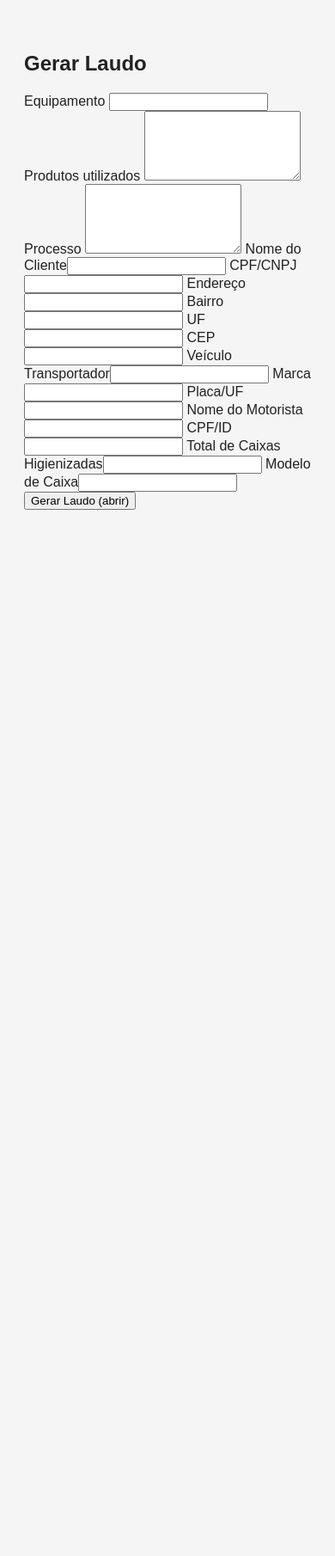
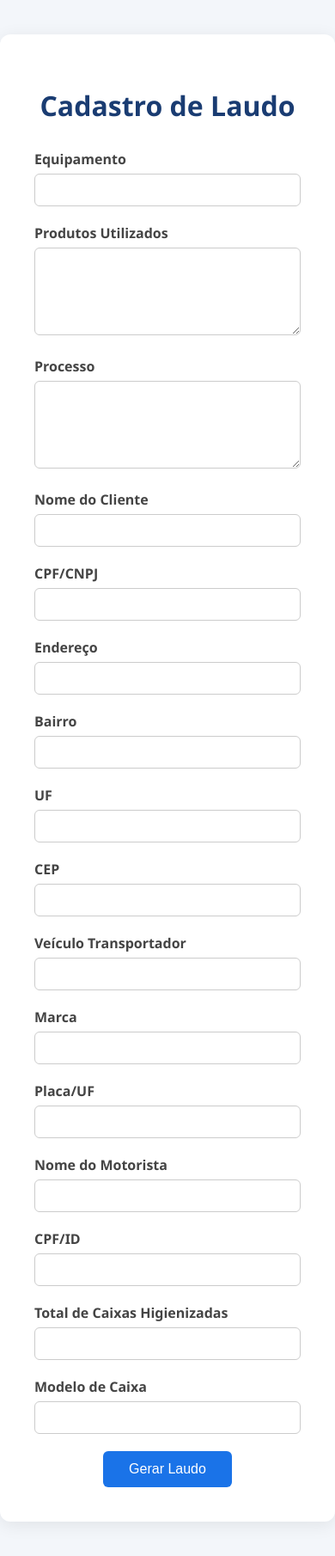
Before and after one commit to deciusmotta/laudo, a Flask app: page / in a window 390 px wide. Shown: the whole page at 86% size. Before the commit the page ends 593 px from the top, so only its background shows below. Run offline with Flask 3, Linux system fonts and the light colour scheme.

Commit message:
Alterações incluídas:
Campos Produtos Utilizados e Processo agora são textarea (suportam múltiplas linhas).

Texto “Contagem, DD/MM/YYYY” adicionado automaticamente acima do código de barras.

Erro jinja2.exceptions.TemplateAssertionError: No filter named 'nl2br' corrigido.

Formulário redesenhado com visual moderno, organizado e responsivo.

PDF gerado sem duplicação de campos — idêntico ao HTML renderizado.

```diff
--- a/app.py
+++ b/app.py
@@ -1,4 +1,4 @@
-from flask import Flask, render_template, request, send_file, flash
+from flask import Flask, render_template, request, send_file
 import os, io, json, base64, datetime, requests
 from weasyprint import HTML
 from barcode import Code128
@@ -6,6 +6,11 @@ from barcode.writer import ImageWriter
 
 app = Flask(__name__)
 app.secret_key = os.environ.get("FLASK_SECRET", "replace-me")
+
+@app.template_filter('nl2br')
+def nl2br(value):
+    """Converte quebras de linha em <br>."""
+    return value.replace('\n', '<br>') if value else ''
 
 GITHUB_REPO = os.environ.get("GITHUB_REPO", "deciusmotta/laudo")
 GITHUB_FILE = os.environ.get("GITHUB_FILE", "laudos.json")
@@ -26,7 +31,6 @@ def update_remote_json(new_json, message="Atualiza contador de laudos"):
     if not GITHUB_TOKEN:
         return False, "Missing token"
     url = f"{GITHUB_API}/repos/{GITHUB_REPO}/contents/{GITHUB_FILE}"
-    # get sha if exists
     r = requests.get(url, headers={"Authorization": f"token {GITHUB_TOKEN}"}, timeout=10)
     sha = r.json().get("sha") if r.status_code == 200 else None
     content_b64 = base64.b64encode(json.dumps(new_json, ensure_ascii=False, indent=2).encode("utf-8")).decode("utf-8")
@@ -40,10 +44,7 @@ def get_next_number():
     data = get_remote_json()
     last = int(data.get("ultimo_numero", 0))
     new = last + 1
-    ok, resp = update_remote_json({"ultimo_numero": new}, message=f"Incrementa laudo {new}")
-    if not ok:
-        # still return new number locally if update failed
-        return new
+    update_remote_json({"ultimo_numero": new}, message=f"Incrementa laudo {new}")
     return new
 
 @app.route("/", methods=["GET","POST"])
@@ -59,7 +60,6 @@ def index():
             "data_validade": validade.strftime("%d/%m/%Y"),
             **form
         }
-        # generate barcode base64 (small height)
         buffer = io.BytesIO()
         Code128(str(numero), writer=ImageWriter()).write(buffer, {"module_height": 8.0, "font_size": 0, "text_distance": 0})
         dados["barcode"] = base64.b64encode(buffer.getvalue()).decode("utf-8")
@@ -68,21 +68,17 @@ def index():
 
 @app.route("/pdf", methods=["POST"])
 def gerar_pdf():
-    # Render same HTML used for preview and convert to PDF (prevents duplication)
     dados = request.form.to_dict()
-    # ensure date fields
     if "data_geracao" not in dados:
         hoje = datetime.date.today()
         validade = hoje + datetime.timedelta(days=15)
         dados["data_geracao"] = hoje.strftime("%d/%m/%Y")
         dados["data_validade"] = validade.strftime("%d/%m/%Y")
     if "barcode" not in dados or not dados.get("barcode"):
-        # regenerate barcode
         buffer = io.BytesIO()
         Code128(str(dados.get("numero_laudo","")), writer=ImageWriter()).write(buffer, {"module_height": 8.0, "font_size": 0, "text_distance": 0})
         dados["barcode"] = base64.b64encode(buffer.getvalue()).decode("utf-8")
     html = render_template("laudo_template.html", dados=dados)
-    # WeasyPrint render: ensure same HTML => no duplicated content
     pdf = HTML(string=html).write_pdf()
     return send_file(io.BytesIO(pdf), mimetype="application/pdf", as_attachment=True, download_name=f"Laudo_{dados.get('numero_laudo','0')}.pdf")
 
--- a/static/css/style.css
+++ b/static/css/style.css
@@ -1,18 +1,70 @@
-body { font-family: Arial, sans-serif; background:#f5f5f5; color:#222; }
-.container { max-width: 900px; margin: 20px auto; padding: 20px; }
-.header { text-align:center; }
-.logo { width:140px; display:block; margin:0 auto 8px; }
-h1 { margin:0; font-size:18px; letter-spacing:0.6px; }
-.meta { display:flex; justify-content:space-between; margin-top:12px; align-items:center;}
-.content { background:#fff; padding:16px; border-radius:8px; margin-top:12px; }
-/* table */
-table.info { width:100%; border-collapse:collapse; margin-top:10px; }
-table.info td { border:1px solid #e6e6e6; padding:8px; vertical-align:top; font-size:13px; }
-/* small print */
-.norma { font-size:13px; margin-top:12px; }
-.barcode { display:block; margin:10px auto; height:36px; }
-/* PDF print settings */
-@page { size: A4; margin: 18mm; }
-.laudo, .laudo table, .laudo h3 { page-break-inside: avoid; }
-/* ensure no header/foot repeated */
-header { position: static; }
+
+body {
+  font-family: 'Segoe UI', Tahoma, Geneva, Verdana, sans-serif;
+  background: #f3f6fa;
+  color: #333;
+  margin: 0;
+  padding: 0;
+}
+.container {
+  max-width: 1000px;
+  margin: 40px auto;
+  background: #fff;
+  padding: 40px;
+  border-radius: 12px;
+  box-shadow: 0 4px 20px rgba(0,0,0,0.08);
+}
+h1 {
+  text-align: center;
+  margin-bottom: 30px;
+  color: #1a3c72;
+}
+.form-grid {
+  display: grid;
+  grid-template-columns: 1fr 1fr;
+  gap: 20px;
+}
+.form-grid .full {
+  grid-column: 1 / 3;
+  text-align: center;
+}
+label {
+  font-weight: 600;
+  color: #444;
+  margin-bottom: 6px;
+  display: block;
+}
+input, textarea {
+  width: 100%;
+  padding: 10px;
+  border: 1px solid #ccc;
+  border-radius: 6px;
+  font-size: 14px;
+  box-sizing: border-box;
+  transition: border-color 0.2s, box-shadow 0.2s;
+}
+input:focus, textarea:focus {
+  border-color: #1a73e8;
+  box-shadow: 0 0 5px rgba(26,115,232,0.3);
+  outline: none;
+}
+textarea {
+  resize: vertical;
+}
+.btn-primary {
+  background: #1a73e8;
+  color: #fff;
+  border: none;
+  padding: 12px 30px;
+  border-radius: 6px;
+  font-size: 16px;
+  cursor: pointer;
+  transition: background 0.3s;
+}
+.btn-primary:hover {
+  background: #155ab6;
+}
+@media (max-width: 768px) {
+  .form-grid { grid-template-columns: 1fr; }
+  .form-grid .full { grid-column: 1; }
+}
--- a/templates/base.html
+++ b/templates/base.html
@@ -4,7 +4,7 @@
     <meta charset="utf-8">
     <meta name="viewport" content="width=device-width, initial-scale=1">
     <title>Laudos - Master</title>
-    <link href="{{ url_for('static', filename='css/style.css') }}" rel="stylesheet">
+    <link rel="stylesheet" href="{{ url_for('static', filename='css/style.css') }}">
   </head>
   <body>
     <div class="container">
--- a/templates/index.html
+++ b/templates/index.html
@@ -1,28 +1,25 @@
 {% extends "base.html" %}
 {% block content %}
-<div class="form-wrap">
-  <h2>Gerar Laudo</h2>
-  <form method="post">
-    <label>Equipamento</label>
-    <input type="text" name="equipamento" required>
-    <label>Produtos utilizados</label>
-    <textarea name="produtos_utilizados" rows="5"></textarea>
-    <label>Processo</label>
-    <textarea name="processo" rows="5"></textarea>
-    <label>Nome do Cliente</label><input type="text" name="nome_cliente">
-    <label>CPF/CNPJ</label><input type="text" name="cpf_cnpj">
-    <label>Endereço</label><input type="text" name="endereco">
-    <label>Bairro</label><input type="text" name="bairro">
-    <label>UF</label><input type="text" name="uf">
-    <label>CEP</label><input type="text" name="cep">
-    <label>Veículo Transportador</label><input type="text" name="veiculo">
-    <label>Marca</label><input type="text" name="marca">
-    <label>Placa/UF</label><input type="text" name="placa">
-    <label>Nome do Motorista</label><input type="text" name="motorista">
-    <label>CPF/ID</label><input type="text" name="cpf_motorista">
-    <label>Total de Caixas Higienizadas</label><input type="number" name="total_caixas">
-    <label>Modelo de Caixa</label><input type="text" name="modelo_caixa">
-    <div class="actions"><button type="submit">Gerar Laudo (abrir)</button></div>
+<div class="form-wrapper">
+  <h1>Cadastro de Laudo</h1>
+  <form method="post" class="form-grid">
+    <div><label>Equipamento</label><input type="text" name="equipamento" required></div>
+    <div><label>Produtos Utilizados</label><textarea name="produtos_utilizados" rows="5"></textarea></div>
+    <div><label>Processo</label><textarea name="processo" rows="5"></textarea></div>
+    <div><label>Nome do Cliente</label><input type="text" name="nome_cliente"></div>
+    <div><label>CPF/CNPJ</label><input type="text" name="cpf_cnpj"></div>
+    <div><label>Endereço</label><input type="text" name="endereco"></div>
+    <div><label>Bairro</label><input type="text" name="bairro"></div>
+    <div><label>UF</label><input type="text" name="uf"></div>
+    <div><label>CEP</label><input type="text" name="cep"></div>
+    <div><label>Veículo Transportador</label><input type="text" name="veiculo"></div>
+    <div><label>Marca</label><input type="text" name="marca"></div>
+    <div><label>Placa/UF</label><input type="text" name="placa"></div>
+    <div><label>Nome do Motorista</label><input type="text" name="motorista"></div>
+    <div><label>CPF/ID</label><input type="text" name="cpf_motorista"></div>
+    <div><label>Total de Caixas Higienizadas</label><input type="number" name="total_caixas"></div>
+    <div><label>Modelo de Caixa</label><input type="text" name="modelo_caixa"></div>
+    <div class="full"><button type="submit" class="btn-primary">Gerar Laudo</button></div>
   </form>
 </div>
 {% endblock %}
```
Also changed, not shown: templates/laudo_template.html (+24 -47 lines).
